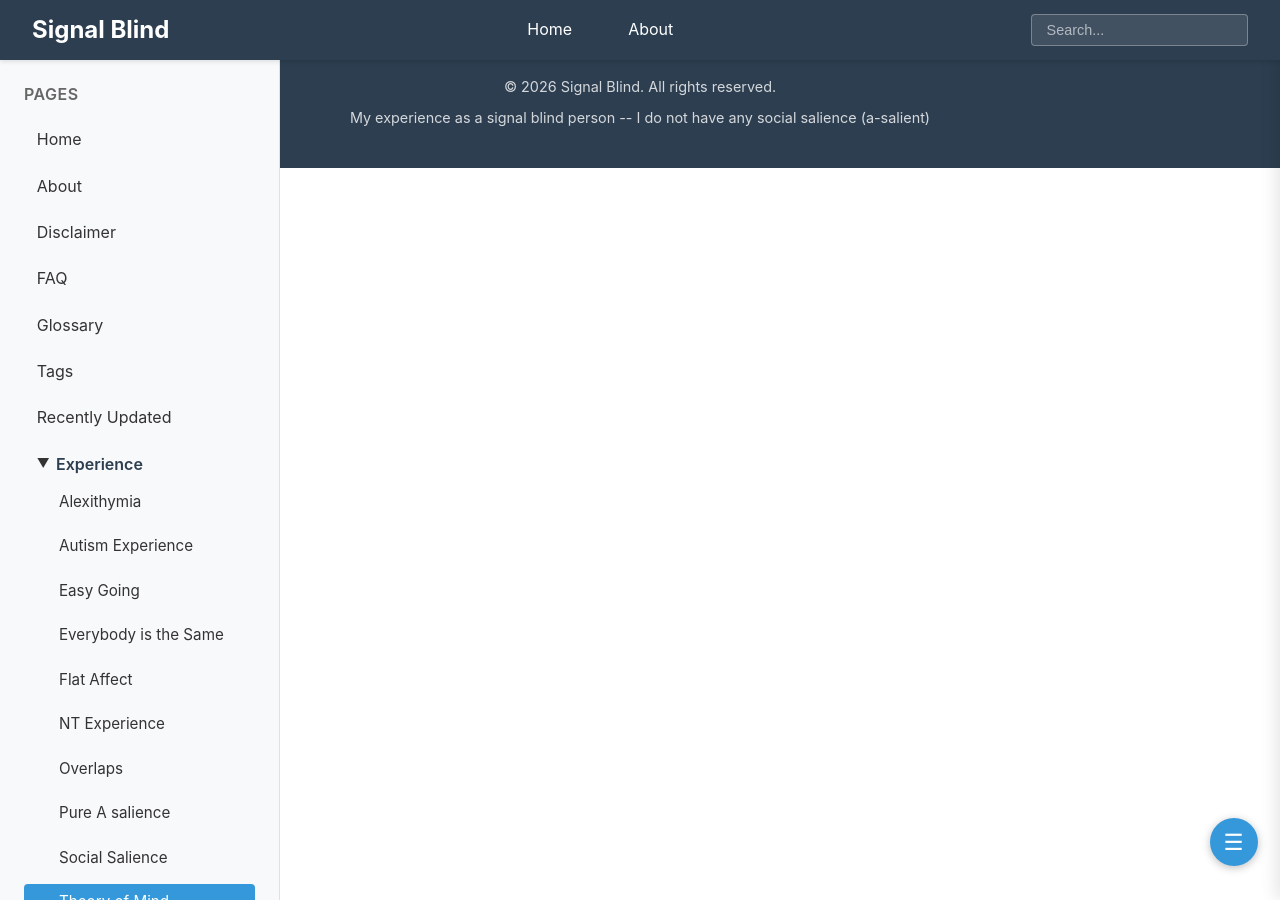
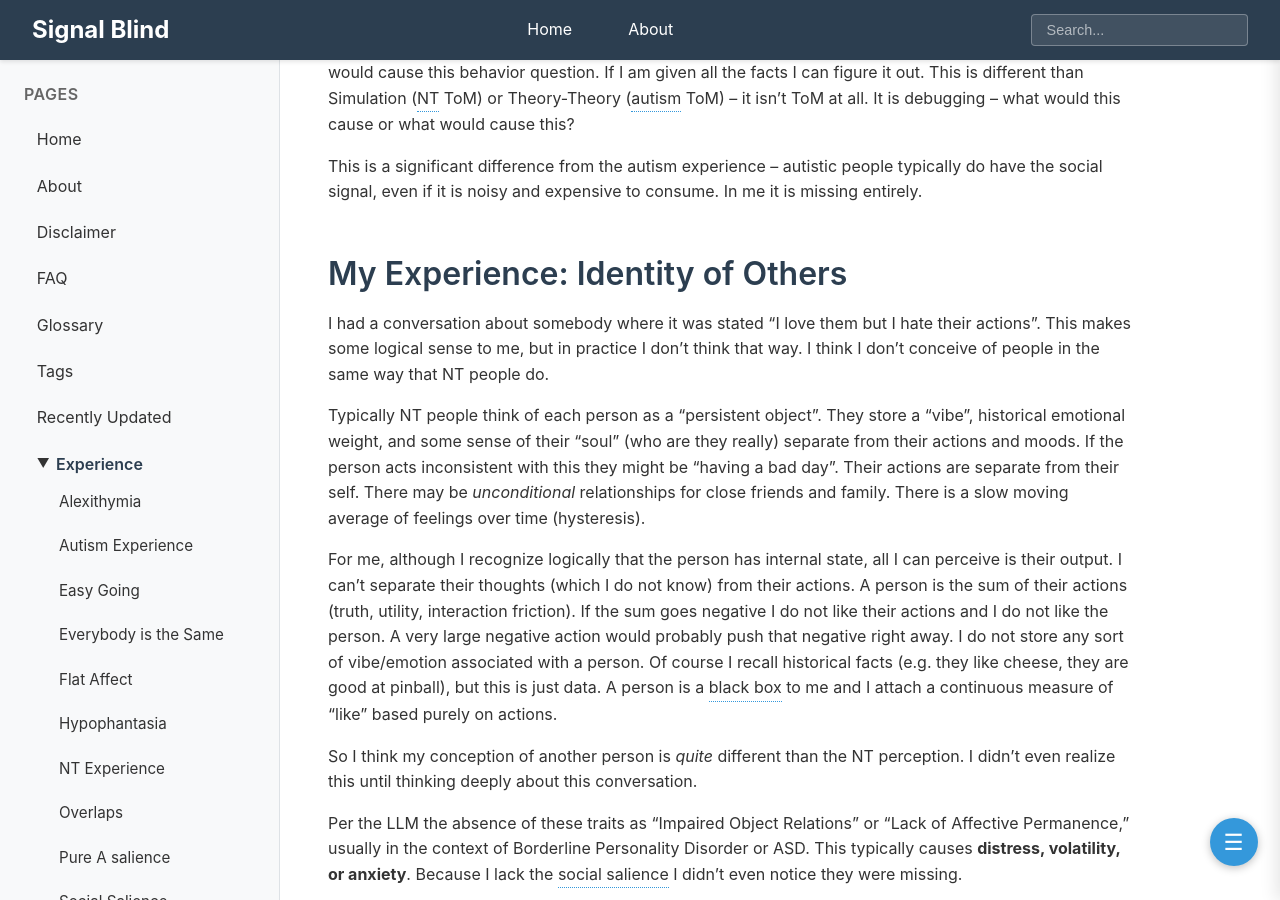
Before and after one commit to SignalBlind/SignalBlind.github.io, a Jekyll site: the page built from Experience/Theory of Mind.md, in a window 1280 px wide and 900 px high, scrolled down 1200 px. Built offline with Jekyll 4.4.1, drawn with Linux system fonts in a browser that asks for light colours; comment, search, counter and statistics services are not loaded; some of the changed text lies outside the part shown.

Commit message:
new pages

```diff
--- a/Experience/Theory of Mind.md
+++ b/Experience/Theory of Mind.md
@@ -24,11 +24,49 @@
 - **False Belief Understanding:** Recognizing that someone can hold a belief that contradicts reality.
 - **Components:** Intentionality, empathy, and goal detection.
 
-That first one is critical (see [NT Experience](NT%20Experience.md)) and it turned out I didn't have that:  I was missing the ability to pick up the social signal.  It wasn't until my therapist described the experience of automatic ToM that I realized my gap.  In fact this was the key piece of information that led me to uncover the mechanism: no [Social Salience](Social%20Salience.md)!
+That first point is mentioned but it isn't in the main description and I didn't pick it up.
+## My Experience: Mindreading
 
-The online tests I tried were all flawed:
+Mindreading is critical (see [NT Experience](NT%20Experience.md)) and it turned out I didn't have that:  I was missing the ability to pick up the social signal.  It wasn't until my therapist described the experience of automatic ToM that I realized my gap.  In fact this was the key piece of information that led me to uncover the mechanism: no [Social Salience](Social%20Salience.md)!
+
+I was fooled by the online tests because they were not measuring this, they gave it away for free:
 
 - I knew there was a problem to pick up
 - they fed me the hidden information like "your friend doesn't want to talk and is avoiding your gaze"
 
-How would I know they don't want to talk?  Did they tell me that?
+I can solve these easily:  they are either logic puzzles (who knows what and when) or some kind of what would cause this behavior question.  If I am given all the facts I can figure it out.  This is different than Simulation (NT ToM) or Theory-Theory (autism ToM) -- it isn't ToM at all.  It is debugging -- what would this cause or what would cause this?
+
+This is a significant difference from the autism experience -- autistic people typically do have the social signal, even if it is noisy and expensive to consume.  In me it is missing entirely.
+
+## My Experience: Identity of Others
+
+I had a conversation about somebody where it was stated "I love them but I hate their actions".  This makes some logical sense to me, but in practice I don't think that way.  I think I don't conceive of people in the same way that NT people do.
+
+Typically NT people think of each person as a "persistent object".  They store a "vibe", historical emotional weight, and some sense of their "soul" (who are they really) separate from their actions and moods.  If the person acts inconsistent with this they might be "having a bad day".  Their actions are separate from their self.  There may be *unconditional* relationships for close friends and family.  There is a slow moving average of feelings over time (hysteresis).
+
+For me, although I recognize logically that the person has internal state, all I can perceive is their output.  I can't separate their thoughts (which I do not know) from their actions.  A person is the sum of their actions (truth, utility, interaction friction).  If the sum goes negative I do not like their actions and I do not like the person.  A very large negative action would probably push that negative right away.  I do not store any sort of vibe/emotion associated with a person.  Of course I recall historical facts (e.g. they like cheese, they are good at pinball), but this is just data.  A person is a black box to me and I attach a continuous measure of "like" based purely on actions.
+
+So I think my conception of another person is *quite* different than the NT perception.  I didn't even realize this until thinking deeply about this conversation.
+
+Per the LLM the absence of these traits as "Impaired Object Relations" or "Lack of Affective Permanence," usually in the context of Borderline Personality Disorder or ASD.  This typically causes **distress, volatility, or anxiety**.  Because I lack the social salience I didn't even notice they were missing.
+
+Additionally I think my feelings towards others on the negative scale are fundamentally different.  I might say "I don't like X" but it is more a classification of "likely to cause harm" (maybe they lie).  I might say "X is very bad" and that is a greater magnitude of harm.  "I hate X" is for people that I think cause large scale harm.  I don't feel *hate* as a visceral emotion.  I might get angry (systemic anger from harm rather than social anger from offense/shame) when thinking about people currently causing harm, but this is not the same as NT hate.
+## My Experience: Predicting or Explaining Others
+
+Despite not having ToM, I *can* predict the actions of others or deduce the inputs needed to convince somebody of something.  This is a very high effort construction of a logical model of the person given whatever facts I know (e.g. they like cheese, they are silly, they know about computers).  Given the current state of things and this model I could predict how the person would behave -- specifically I could make an educated guess.  I don't have any measure of the quality, but when I want to convince somebody of something I am often successful.
+
+My logical model is not a simulation of how the other person thinks, considering their emotions and peculiarities.  NT people are (seemingly) able to simulate how others think *who do not think the same way as them*.  My mental model of people is that **they are the same as me constrained by the couple of facts that I know about them**.  Lucky for me I tend to think logically and even if that isn't how the other person thinks it probably makes a reasonable argument.
+
+This might be termed **Egocentric Logical Realism**:
+
+- **Egocentric:** I use my cognitive architecture as the primary reference point.
+- **Logical Realism:** I believe that because logic is a constant (like gravity), it should apply to all minds equally.
+
+The big difference between me and people with ToM I think is that I *don't* do this very often.  A big presentation at work about a project I work on?  Sure I will figure out what the audience needs to know.  Any other situation?  No idea what they are thinking and no effort put into guessing.  I can just ask -- this is something of a faux pas for NT people.
+## My Experience: Summary
+
+I have no social salience and I completely miss the "mindreading" part of Theory of Mind.  Because I lack the signal I also don't mirror emotions or signal them in a usable form.  Mostly:  I can cry when sad, laugh when there is something funny and raise my voice when angered, but these are high magnitude events that trigger the physiological effects, not subtle cues.
+
+My conception of other people is fundamentally different than NT people:  I perceive people as black boxes where I attach factual data.  I see only their words and actions.  I don't perceive them as bundles of emotions and thoughts separate from their actions.  I don't know how they think, I can only track facts I know *about* them.
+
+Effectively I have no Theory of Mind -- quite the opposite of what I originally thought.  This is different than autism where ToM is impaired by being noisy, high lag and effortful.  Mine is missing and I didn't even know it was a thing.
```
Also changed, not shown: Experience/Hypophantasia.md (added, +62 -0 lines), Experience/Where Are My People?.md (added, +169 -0 lines).
